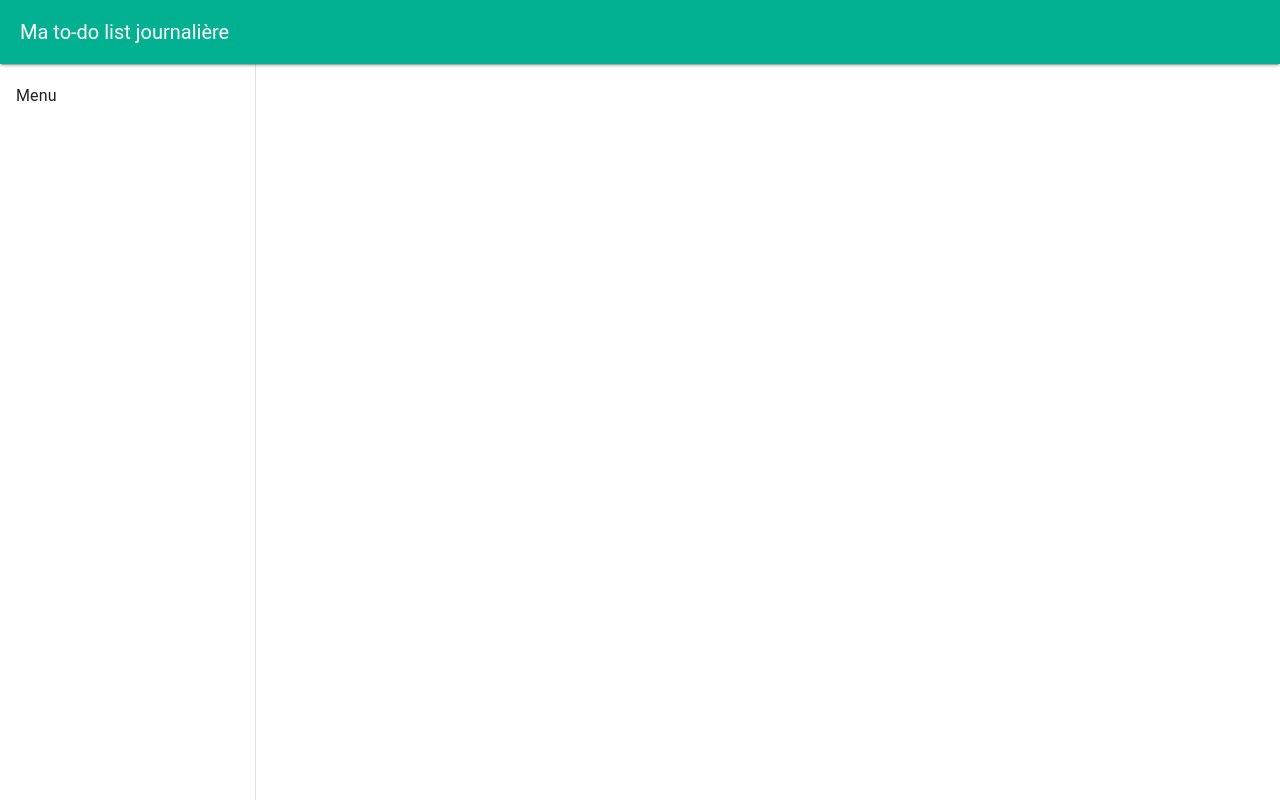
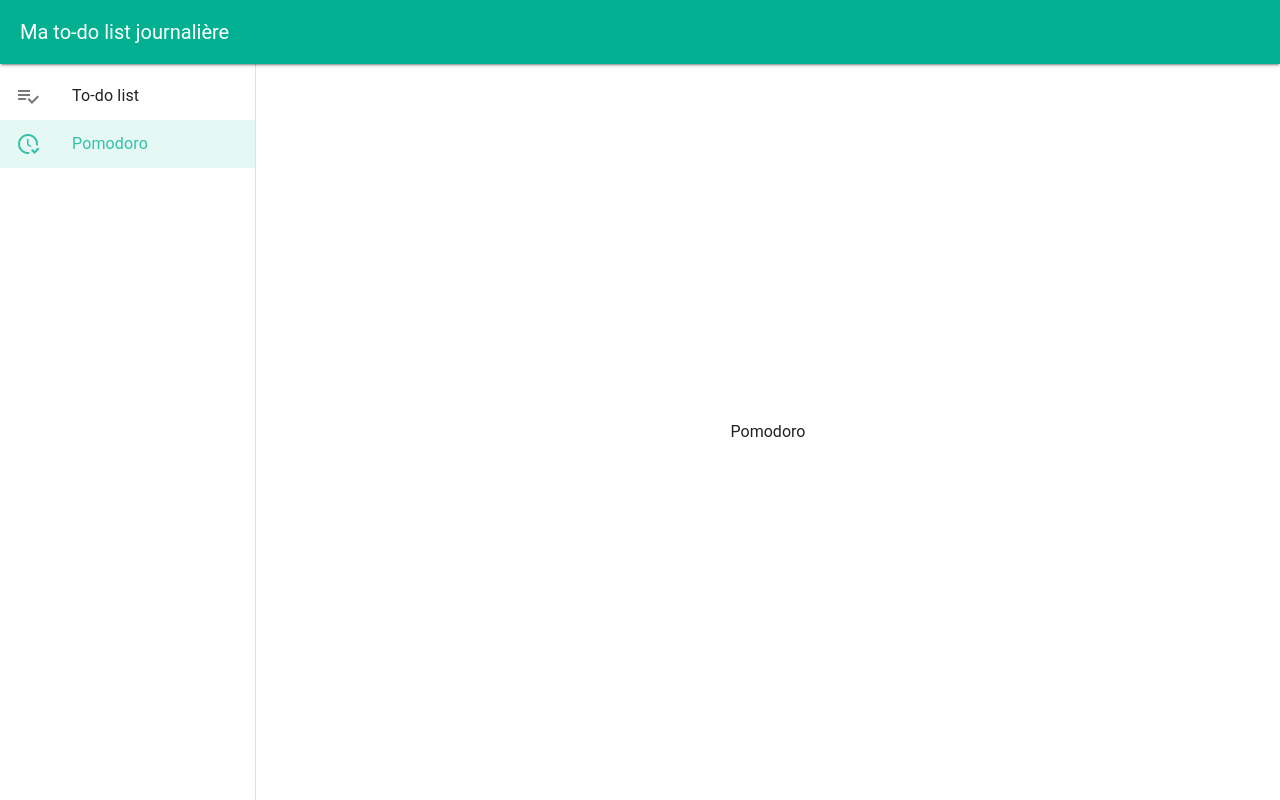
Before and after one commit to PierreDAVOINE/todolist-vuetify, a Vue app: page /pomodoro in a window 1280 px wide. Built offline with nearby package versions, Linux system fonts and the light colour scheme.

Commit message:
add package for material design icons. Add link nav in menu. Add pomodoro page.

```diff
--- a/package.json
+++ b/package.json
@@ -8,6 +8,7 @@
     "lint": "vue-cli-service lint"
   },
   "dependencies": {
+    "@mdi/font": "5.9.55",
     "core-js": "^3.8.3",
     "vue": "^3.2.13",
     "vue-router": "^4.0.3",
--- a/src/App.vue
+++ b/src/App.vue
@@ -4,7 +4,10 @@
 
     <v-navigation-drawer>
       <v-list>
-        <v-list-item title="Menu"></v-list-item>
+        <v-list-item prepend-icon="mdi-playlist-check" title="To-do list" value="todolist" to="/"
+          color="secondary"></v-list-item>
+        <v-list-item prepend-icon="mdi-clock-check-outline" title="Pomodoro" value="pomodoro" to="/pomodoro"
+          color="secondary"></v-list-item>
       </v-list>
     </v-navigation-drawer>
 
--- a/src/plugins/vuetify.ts
+++ b/src/plugins/vuetify.ts
@@ -1,3 +1,5 @@
+import '@mdi/font/css/materialdesignicons.css';
+import 'vuetify/styles';
 import { createVuetify, ThemeDefinition } from 'vuetify';
 
 const myLight: ThemeDefinition = {
--- a/src/router/index.ts
+++ b/src/router/index.ts
@@ -8,9 +8,9 @@ const routes: Array<RouteRecordRaw> = [
     component: TasksList,
   },
   {
-    path: '/parametres',
-    name: 'parametres',
-    component: () => import('../views/SettingsPage.vue'),
+    path: '/pomodoro',
+    name: 'pomodoro',
+    component: () => import('../views/PomodoroPage.vue'),
   },
 ];
 
--- a/src/views/SettingsPage.vue
+++ b/src/views/PomodoroPage.vue
@@ -1,5 +1,5 @@
 <template>
-    <div>Settings page</div>
+    <div>Pomodoro</div>
 </template>
 
 <script lang="ts" setup></script>
```
Also changed, not shown: 1 other file (tests, documents, lock files or other folders).
